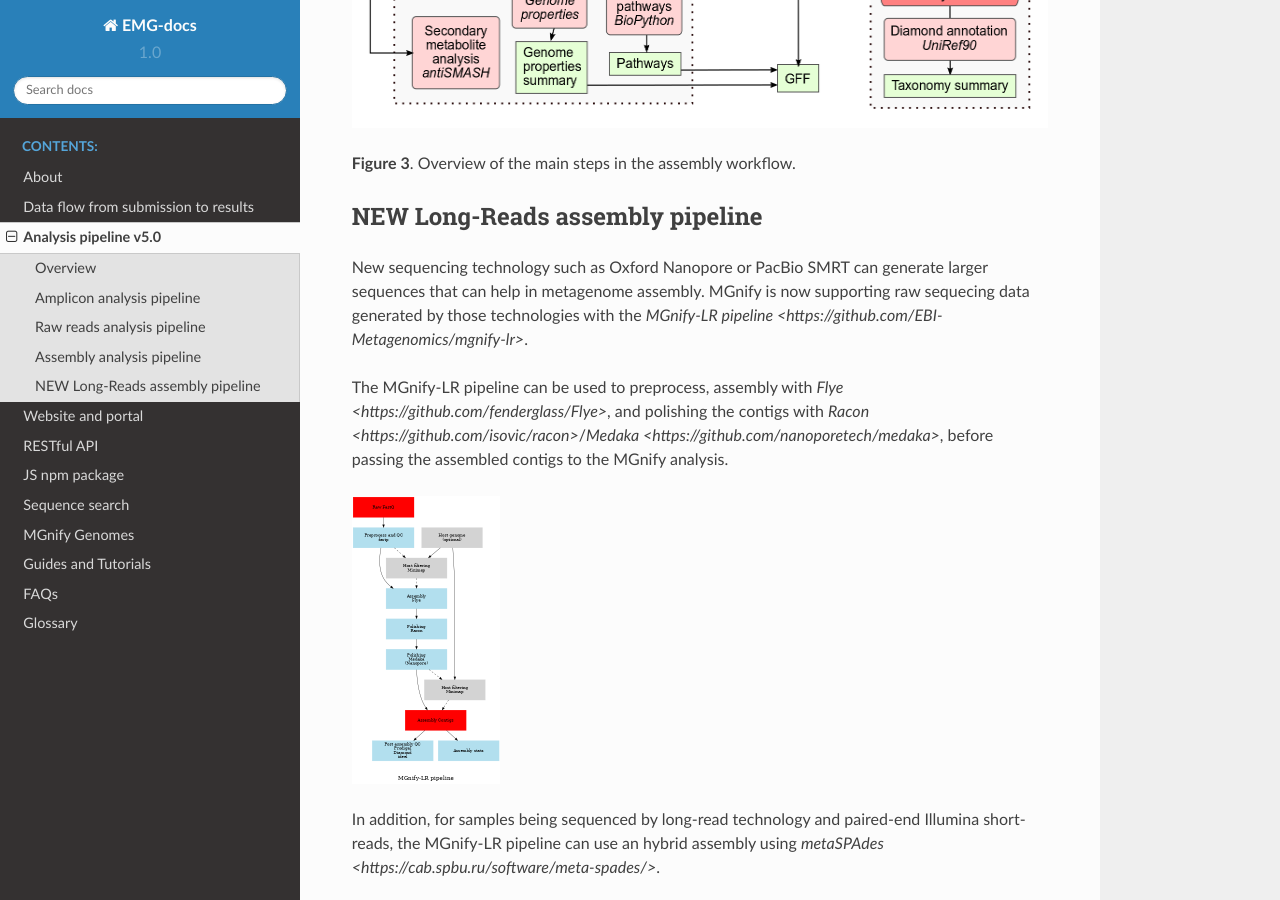
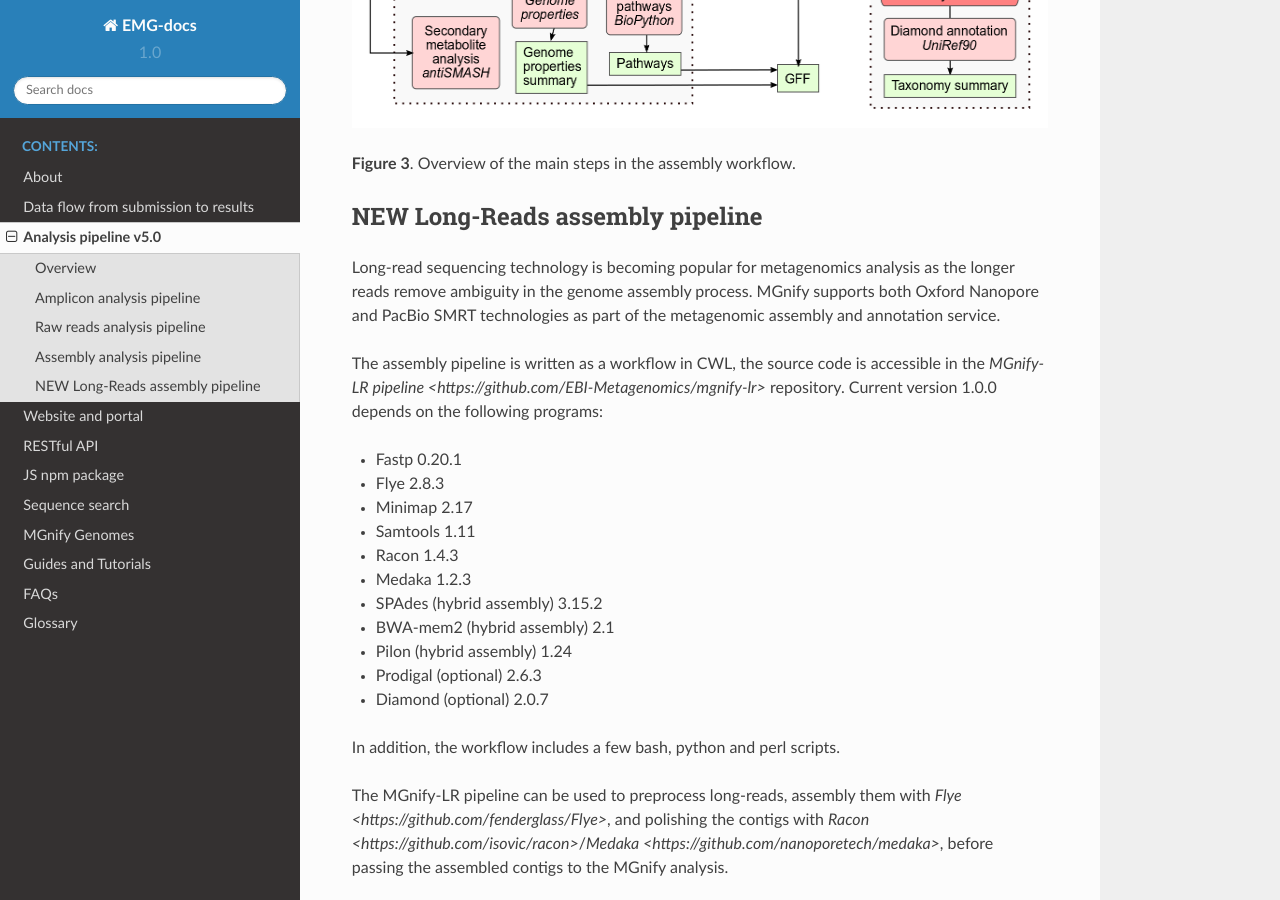
Before and after one commit to EBI-Metagenomics/EMG-docs, a Sphinx documentation site: the page built from docs/analysis.rst, in a window 1280 px wide and 900 px high, scrolled down 5007 px. Built offline with Sphinx 7.4.7 and the Read the Docs theme 2.0.0, drawn with Linux system fonts in a browser that asks for light colours.

Commit message:
adding programs and versions

```diff
--- a/docs/analysis.rst
+++ b/docs/analysis.rst
@@ -256,9 +256,28 @@ In addition, CRISPR/Cas sequences are also detected and exported as a GFF annota
 NEW Long-Reads assembly pipeline
 ---------------------------
 
-New sequencing technology such as Oxford Nanopore or PacBio SMRT can generate larger sequences that can help in metagenome assembly. MGnify is now supporting raw sequecing data generated by those technologies with the `MGnify-LR pipeline <https://github.com/EBI-Metagenomics/mgnify-lr>`.
+Long-read sequencing technology is becoming popular for metagenomics analysis as the longer reads remove ambiguity in the genome assembly process. MGnify supports both Oxford Nanopore and PacBio SMRT technologies as part of the metagenomic assembly and annotation service.
 
-The MGnify-LR pipeline can be used to preprocess, assembly with `Flye <https://github.com/fenderglass/Flye>`, and polishing the contigs with `Racon <https://github.com/isovic/racon>`/`Medaka <https://github.com/nanoporetech/medaka>`, before passing the assembled contigs to the MGnify analysis.
+
+The assembly pipeline is written as a workflow in CWL, the source code is accessible in the `MGnify-LR pipeline <https://github.com/EBI-Metagenomics/mgnify-lr>` repository. Current version 1.0.0 depends on the following programs:
+
+
+* Fastp 0.20.1
+* Flye 2.8.3
+* Minimap 2.17
+* Samtools 1.11
+* Racon 1.4.3
+* Medaka 1.2.3
+* SPAdes (hybrid assembly) 3.15.2
+* BWA-mem2 (hybrid assembly) 2.1
+* Pilon (hybrid assembly) 1.24
+* Prodigal (optional) 2.6.3
+* Diamond (optional) 2.0.7
+
+In addition, the workflow includes a few bash, python and perl scripts.
+
+
+The MGnify-LR pipeline can be used to preprocess long-reads, assembly them with `Flye <https://github.com/fenderglass/Flye>`, and polishing the contigs with `Racon <https://github.com/isovic/racon>`/`Medaka <https://github.com/nanoporetech/medaka>`, before passing the assembled contigs to the MGnify analysis.
 
 .. figure:: images/lr_pipeline_assembly.png
    :scale: 50 %
```
